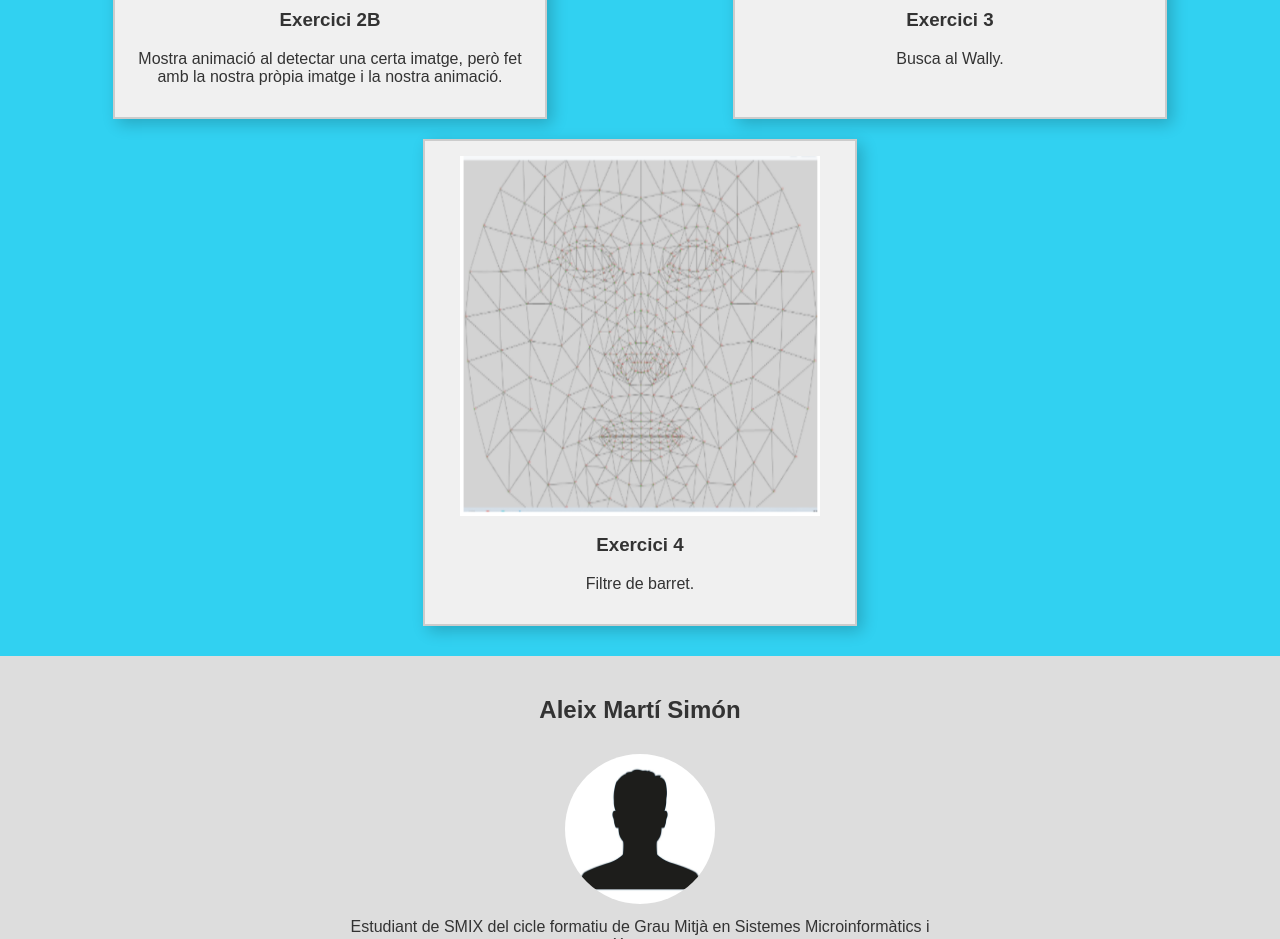
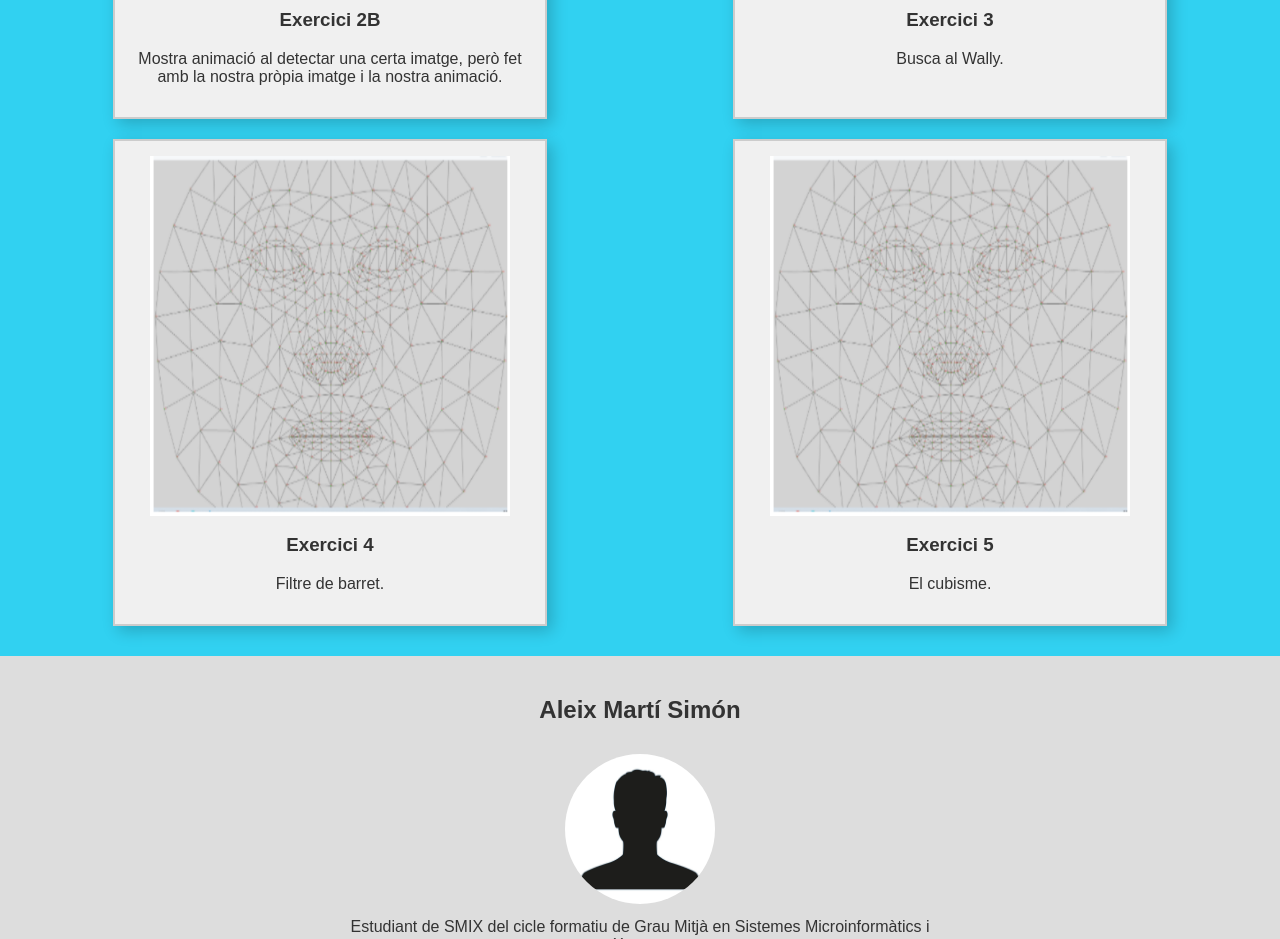
Before and after one commit to amarti17/mindar_aleix, a plain HTML site: page index.html in a window 1280 px wide. Shown: the part 1700-2639 px from the top of the page. Drawn offline with Linux system fonts and the light colour scheme.

Commit message:
commit 14/3 16:06

```diff
--- a/index.html
+++ b/index.html
@@ -197,6 +197,13 @@
                     <p>Filtre de barret.</p>
                 </div>
             </div>
+            <div class="box">
+                <img src="imatges/ex4.png" alt="Imatge 4" onclick="location.href='ex5/ex5.html'">
+                <div>
+                    <h3>Exercici 5</h3>
+                    <p>El cubisme.</p>
+                </div>
+            </div>
         </div>
       <div class="about" id="sobre-mi">
             <h2>Aleix Martí Simón</h2>
```
